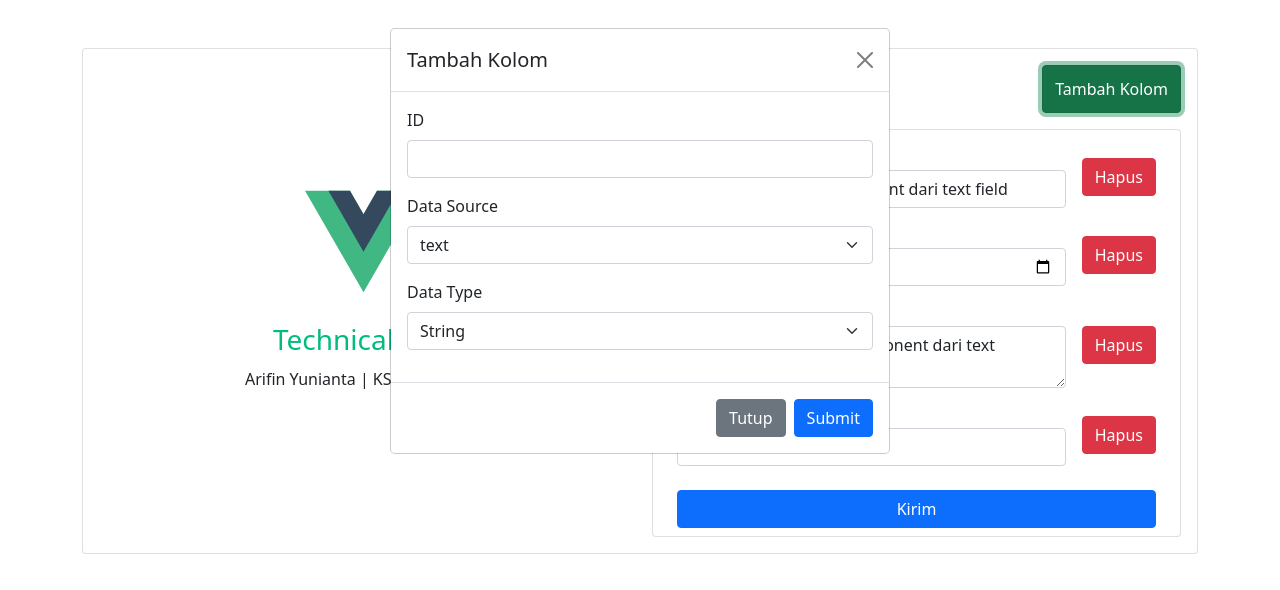
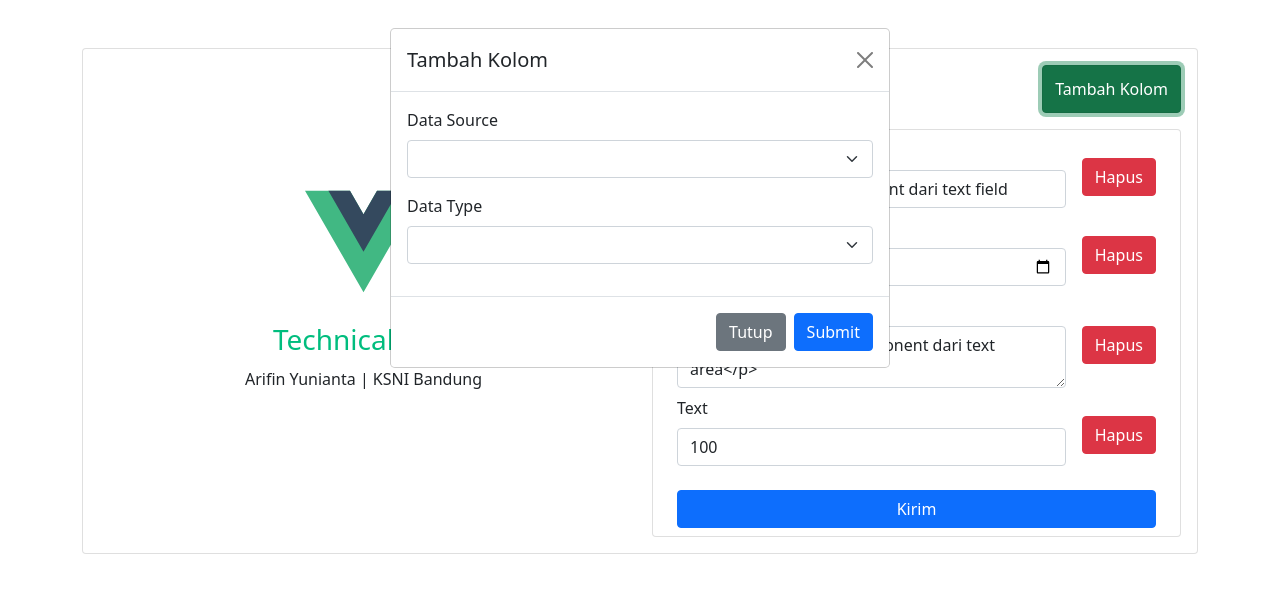
Before and after one commit to Yunnie-pin/Technical-Test-KSNI, a Vue app in the folder ksni-technical-test/: page / in a window 1280 px wide. Both pictures are taken after a click on the button "Tambah Kolom". Shown: the top 590 px of the page. Built offline with nearby package versions, Linux system fonts and the light colour scheme.

Commit message:
feat : menambahkan fitur dinamis add coloumn

```diff
--- a/ksni-technical-test/src/App.vue
+++ b/ksni-technical-test/src/App.vue
@@ -5,6 +5,13 @@ import { ref } from 'vue'
 export default {
   setup() {
     const showModal = ref(false)
+
+    const newColoumn = ref({
+      datasource: '',
+      datatype: '',
+      value: '',
+      sorting: ''
+    })
 
     const formData = ref(
       [
@@ -29,7 +36,6 @@ export default {
           value: "<p>ni adalah global component dari text area</p>",
           sorting: 3
         },
-
         {
           id: 4,
           datasource: "text",
@@ -49,11 +55,24 @@ export default {
       alert('Hasil formnya adalah : ' + JSON.stringify(formData.value))
     }
 
+    const addNewColumn = (data) => {
+      formData.value.push({
+        id: formData.value.length + 1,
+        datasource: data.datasource,
+        datatype: data.datatype,
+        value: '',
+        sorting: formData.value.length + 1
+      })
+    }
+
+
     return {
       formData,
       deleteItem,
       showModal,
-      handleSubmit
+      handleSubmit,
+      newColoumn,
+      addNewColumn
     }
   }
 }
@@ -93,9 +112,8 @@ export default {
                 <div v-for="item in formData" :key="item.source">
                   <div class="d-flex  align-items-center">
                     <div class="flex-grow-1 ms-3">
-                      <!-- <FormItemField v-model:formValue="item.value" :dataSource="item.datasource"/> -->
                       <div v-if="item.datasource === 'text'">
-                        <TextField v-model:formValue="item.value" />
+                        <TextField v-model:formValue="item.value" :dataType="item.datatype" />
                       </div>
                       <div v-else-if="item.datasource === 'text-area'">
                         <TextAreaField v-model:formValue="item.value" />
@@ -109,8 +127,7 @@ export default {
                     </div>
                   </div>
                 </div>
-
-                <AddModal :show="showModal" @close="showModal = false" title="Tambah Kolom" />
+                <AddModal :show="showModal" @close="showModal = false" title="Tambah Kolom" @newColoum="addNewColumn" />
 
                 <button class="btn btn-primary mt-3 mx-3" @click.prevent="handleSubmit">Kirim</button>
               </form>
--- a/ksni-technical-test/src/components/AddModal.vue
+++ b/ksni-technical-test/src/components/AddModal.vue
@@ -12,8 +12,23 @@ export default {
     },
     data() {
         return {
-            dataSource: ['text', 'text-area', 'date'],
-            dataTypes: ['String', 'Number', 'Date'],
+            structure: [
+                {
+                    'datasource': 'text',
+                    'datatype': ['String', 'Number']
+                },
+                {
+                    'datasource': 'text-area',
+                    'datatype': ['String']
+                },
+                {
+                    'datasource': 'date',
+                    'datatype': ['Date']
+                }
+            ],
+            selectedDataSource: '',
+            selectedDataType: '',
+            filteredDataTypes: []
         }
     },
 
@@ -21,7 +36,21 @@ export default {
         closeModal() {
             this.$emit('close');
         },
-
+        filterDataTypes() {
+            const selectedStructure = this.structure.find(item => item.datasource === this.selectedDataSource);
+            if (selectedStructure) {
+                this.filteredDataTypes = selectedStructure.datatype;
+                this.selectedDataType = '';
+            } else {
+                this.filteredDataTypes = [];
+            }
+        },
+        sendData() {
+            this.$emit('newColoum', {
+                datasource: this.selectedDataSource,
+                datatype: this.selectedDataType
+            });
+        }
     }
 };
 </script>
@@ -38,28 +67,25 @@ export default {
                         <button type="button" class="btn-close" @click="closeModal"></button>
                     </div>
                     <div class="modal-body">
-                        <div class="mb-3">
-                            <label for="form-id" class="form-label">ID</label>
-                            <input type="text" class="form-control" id="form-id" />
-                        </div>
+
                         <div class="mb-3">
                             <label for="form-data-source" class="form-label">Data Source</label>
-                            <select class="form-select" id="form-data-source">
-                                <option v-for="(item, index) in dataSource" :key="index">{{ item }}</option>
+                            <select class="form-select" id="form-data-source" v-model="selectedDataSource"
+                                @change="filterDataTypes">
+                                <option v-for="(item, index) in structure" :key="index">{{ item.datasource }}</option>
                             </select>
                         </div>
                         <div class="mb-3">
                             <label for="form-data-type" class="form-label">Data Type</label>
-                            <select class="form-select" id="form-data-type">
-                                <option v-for="(item, index) in dataTypes" :key="index">{{ item }}</option>
+                            <select class="form-select" id="form-data-type" v-model="selectedDataType">
+                                <option v-for="(item, index) in filteredDataTypes" :key="index">{{ item }}</option>
                             </select>
                         </div>
-
 
                     </div>
                     <div class="modal-footer">
                         <button type="button" class="btn btn-secondary" @click="closeModal">Tutup</button>
-                        <button type="button" class="btn btn-primary">Submit</button>
+                        <button type="button" class="btn btn-primary" @click="sendData">Submit</button>
                     </div>
                 </div>
             </div>
--- a/ksni-technical-test/src/components/DateField.vue
+++ b/ksni-technical-test/src/components/DateField.vue
@@ -3,7 +3,6 @@ const formValue = defineModel('formValue', {
   type: Date,
   required: true
 })
-
 </script>
 
 <template>
--- a/ksni-technical-test/src/components/TextField.vue
+++ b/ksni-technical-test/src/components/TextField.vue
@@ -1,4 +1,11 @@
 <script setup>
+defineProps({
+    dataType: {
+        type: String,
+        required: true
+    }
+})
+
 const formValue = defineModel('formValue', {
     type: [String, Number],
     required: true
@@ -8,6 +15,6 @@ const formValue = defineModel('formValue', {
 <template>
     <div class="pb-2">
         <label for="text-label" class="form-label">Text</label>
-        <input type="text" v-model="formValue" class="form-control" />
+        <input :type="dataType" v-model="formValue" class="form-control" />
     </div>
 </template>
```
